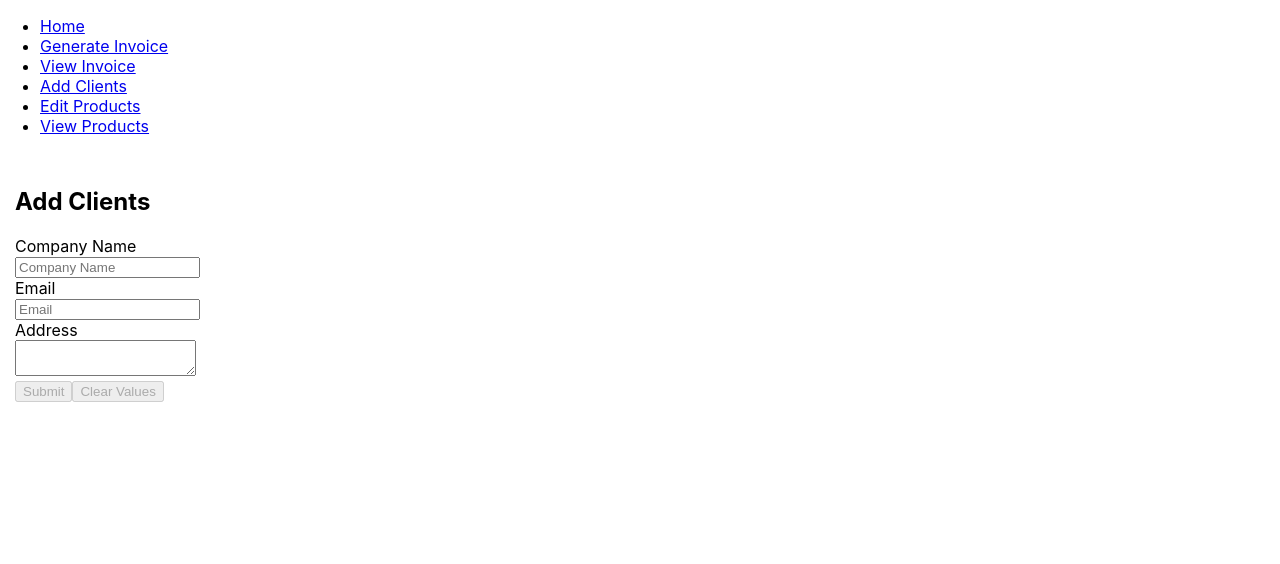
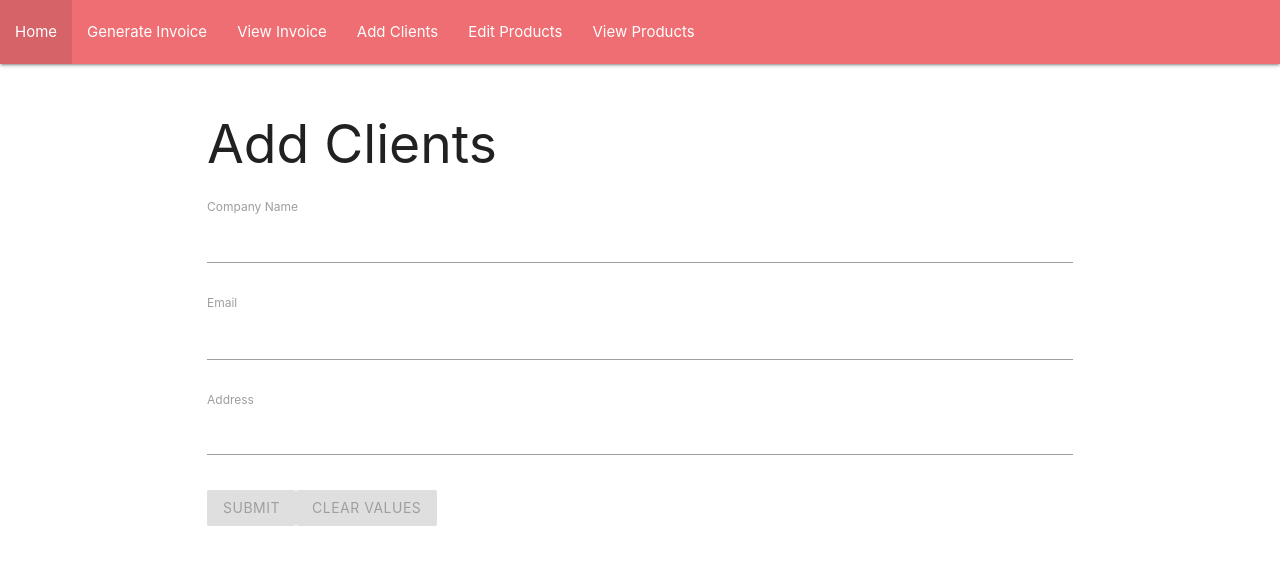
Before and after one commit to shubhamvasaikar/565Project, a React (Create React App) app in the folder frontend/: page /addClients in a window 1280 px wide. Shown: the top 564 px of the page. Built offline with nearby package versions, Linux system fonts and the light colour scheme.

Commit message:
Add Materialize CSS

```diff
--- a/frontend/public/index.html
+++ b/frontend/public/index.html
@@ -10,6 +10,10 @@
       homescreen on Android. See https://developers.google.com/web/fundamentals/web-app-manifest/
     -->
     <link rel="manifest" href="%PUBLIC_URL%/manifest.json">
+    <!-- Compiled and minified CSS -->
+    <link rel="stylesheet" href="https://cdnjs.cloudflare.com/ajax/libs/materialize/1.0.0/css/materialize.min.css">
+    <!-- Compiled and minified JavaScript -->
+    <script src="https://cdnjs.cloudflare.com/ajax/libs/materialize/1.0.0/js/materialize.min.js"></script>
     <!--
       Notice the use of %PUBLIC_URL% in the tags above.
       It will be replaced with the URL of the `public` folder during the build.
--- a/frontend/src/component/Client/AddClientForm.js
+++ b/frontend/src/component/Client/AddClientForm.js
@@ -7,37 +7,37 @@
     <form onSubmit={handleSubmit}>
       <div>
         <label>Company Name</label>
-        <div>
+        <div className="row">
           <Field
             name="client_name"
             component="input"
             type="text"
-            placeholder="Company Name"
           />
         </div>
       </div>
-      <div>
+      <div className="row">
         <label>Email</label>
         <div>
           <Field
             name="client_email"
             component="input"
             type="email"
-            placeholder="Email"
           />
         </div>
       </div>
-      <div>
+      <div className="row">
         <label>Address</label>
         <div>
-          <Field name="client_address"
+          <Field
+            className="materialize-textarea"
+            name="client_address"
             component="textarea"
           />
         </div>
       </div>
-      <div>
-        <button type="submit" disabled={pristine || submitting}>Submit</button>
-        <button type="button" disabled={pristine || submitting} onClick={reset}>
+      <div className="row">
+        <button className="btn waves-effect waves-light" type="submit" disabled={pristine || submitting}>Submit</button>
+        <button className="btn waves-effect waves-light" type="button" disabled={pristine || submitting} onClick={reset}>
           Clear Values
         </button>
       </div>
--- a/frontend/src/component/SideLinkMain.js
+++ b/frontend/src/component/SideLinkMain.js
@@ -6,11 +6,13 @@
 
 const Main = () => (
     <main>
-        <Switch>
-        <Route exact path='/' component={Home}/>
-        <Route path='/generateInv' component={GenerateInvoice}/>
-        <Route path='/addClients' component={AddClient}/>
-        </Switch>
+        <div className="container">
+            <Switch>
+            <Route exact path='/' component={Home}/>
+            <Route path='/generateInv' component={GenerateInvoice}/>
+            <Route path='/addClients' component={AddClient}/>
+            </Switch>
+        </div>
     </main>
 )
 
```
